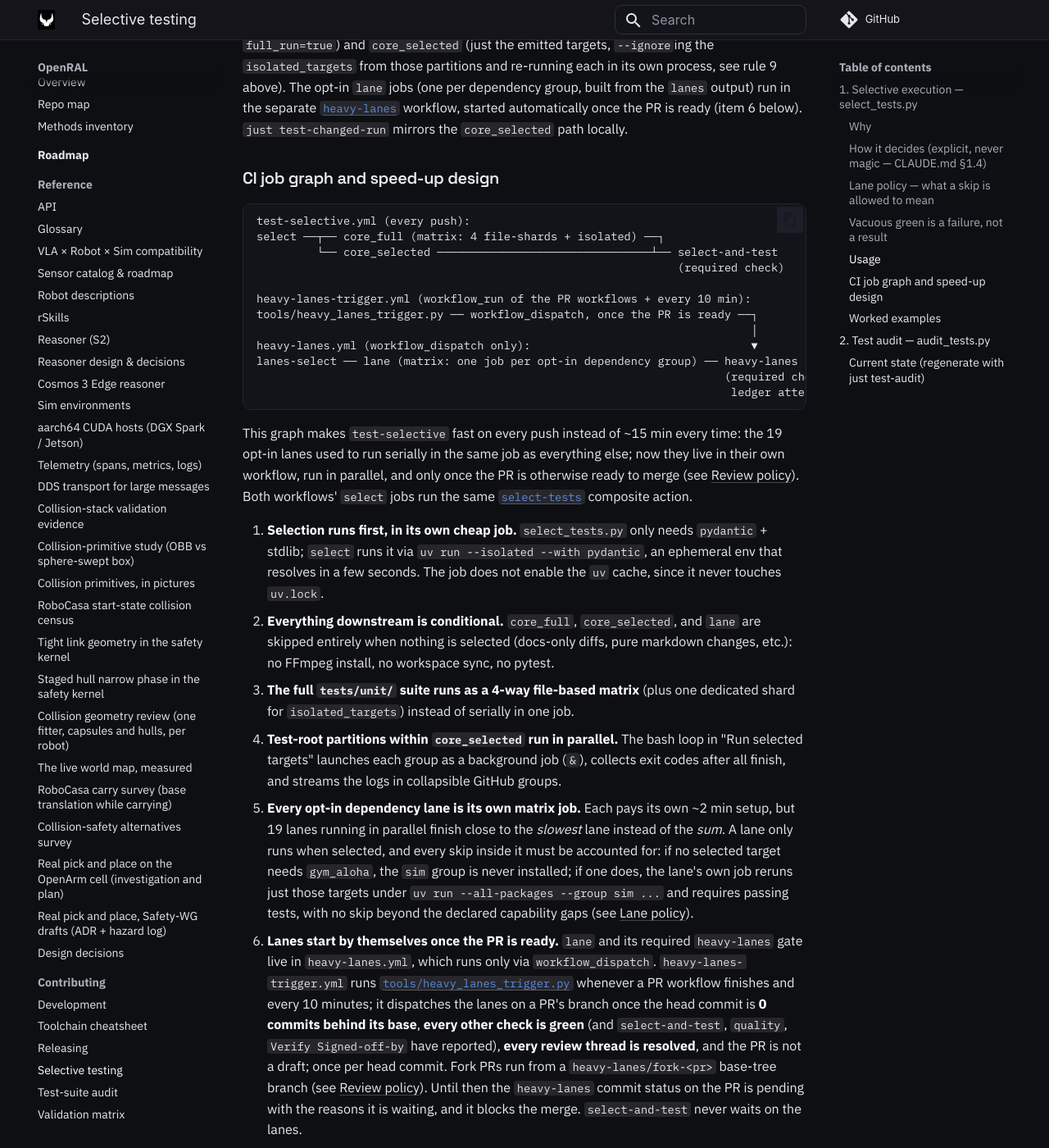
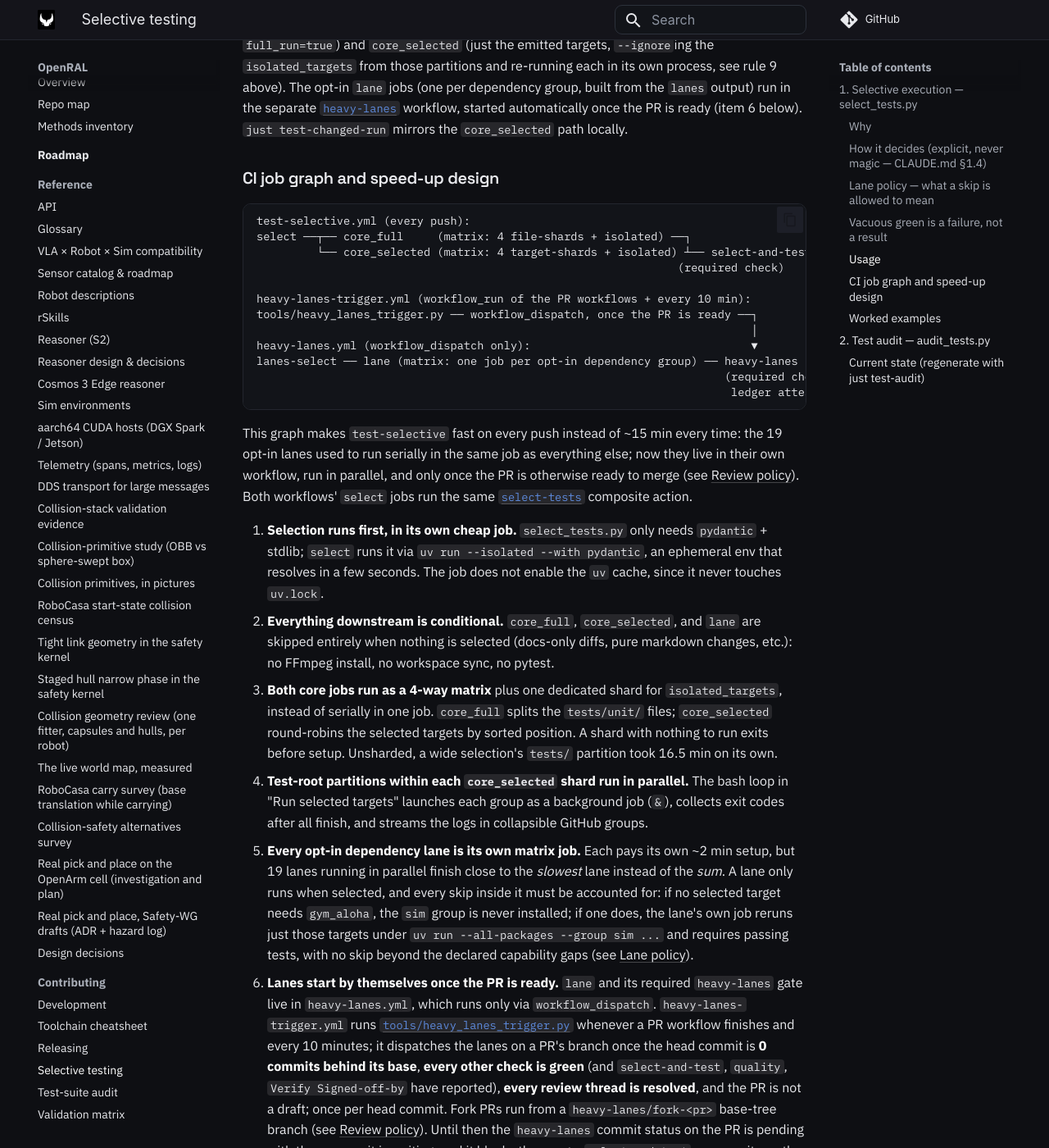
Before and after one commit to OpenRAL/openral, an MkDocs documentation site: the page built from docs/contributing/selective-testing.md, in a window 1280 px wide and 1400 px high, scrolled down 5657 px. Shown: the whole window at 82% size. Built offline with MkDocs 1.6.1 and Material for MkDocs 9.7.7, drawn with Linux system fonts in a browser that asks for light colours; comment, search, counter and statistics services are not loaded; some of the changed text lies outside the part shown.

Commit message:
ci(cache): save the uv cache on master only, warmed by cache-warm.yml
heavy-lanes dispatches on the PR branch, which cannot read the PR-scoped
(refs/pull/N/merge) cache test-selective saves, and nothing ever saved on
master. So every lane installed cold, then spent ~45 s tarring 3.7 GB for a
save all but one lane lost to 'another job may be creating this cache'.

setup-test-env now saves only on master, and cache-warm.yml refills the uv
and asset caches there when uv.lock, robots/** or the setup changes. Also
documents the core_selected sharding from the previous commit.

Co-Authored-By: Claude Opus 5.5 <noreply@anthropic.com>
Claude-Session: https://claude.ai/code/session_01KJNXTj5x7AxUFmbckPJTSF
Signed-off-by: Adrian <adrianllopart@gmail.com>

````diff
--- a/docs/contributing/selective-testing.md
+++ b/docs/contributing/selective-testing.md
@@ -269,8 +269,8 @@ workflow, started automatically once the PR is ready (item 6 below).
 
 ```
 test-selective.yml (every push):
-select ──┬── core_full (matrix: 4 file-shards + isolated) ──┐
-         └── core_selected ────────────────────────────────┴── select-and-test
+select ──┬── core_full     (matrix: 4 file-shards + isolated) ──┐
+         └── core_selected (matrix: 4 target-shards + isolated) ┴── select-and-test
                                                                (required check)
 
 heavy-lanes-trigger.yml (workflow_run of the PR workflows + every 10 min):
@@ -297,11 +297,14 @@ composite action.
 2. **Everything downstream is conditional.** `core_full`, `core_selected`, and
    `lane` are skipped entirely when nothing is selected (docs-only diffs, pure
    markdown changes, etc.): no FFmpeg install, no workspace sync, no pytest.
-3. **The full `tests/unit/` suite runs as a 4-way file-based matrix** (plus one
-   dedicated shard for `isolated_targets`) instead of serially in one job.
-4. **Test-root partitions within `core_selected` run in parallel.** The bash
-   loop in "Run selected targets" launches each group as a background job
-   (`&`), collects exit codes after all finish, and streams the logs in
+3. **Both core jobs run as a 4-way matrix** plus one dedicated shard for
+   `isolated_targets`, instead of serially in one job. `core_full` splits the
+   `tests/unit/` files; `core_selected` round-robins the selected targets by
+   sorted position. A shard with nothing to run exits before setup. Unsharded,
+   a wide selection's `tests/` partition took 16.5 min on its own.
+4. **Test-root partitions within each `core_selected` shard run in parallel.**
+   The bash loop in "Run selected targets" launches each group as a background
+   job (`&`), collects exit codes after all finish, and streams the logs in
    collapsible GitHub groups.
 5. **Every opt-in dependency lane is its own matrix job.** Each pays its own
    ~2 min setup, but 19 lanes running in parallel finish close to the
@@ -326,9 +329,14 @@ composite action.
    `heavy-lanes` commit status on the PR is pending with the reasons it is
    waiting, and it blocks the merge.
    `select-and-test` never waits on the lanes.
-7. **`robot_descriptions` / openarm asset clones are cached** across runs
-   (`.github/actions/setup-test-env`), instead of re-cloned by every job that
-   needs them.
+7. **The uv cache and the `robot_descriptions` / openarm asset clones are
+   cached on master** (`.github/actions/setup-test-env`), instead of
+   re-downloaded by every job. Only master saves the uv cache:
+   [`cache-warm.yml`](https://github.com/OpenRAL/openral/blob/master/.github/workflows/cache-warm.yml)
+   refills both caches when `uv.lock`, `robots/**` or the setup changes. A
+   PR-scoped save is invisible to the heavy-lanes dispatch on the PR branch,
+   so before this every lane ran cold and then spent ~45 s on a save that all
+   but one lane lost.
 8. **Stale runs are cancelled.** A `concurrency` group with `cancel-in-progress:
    true` stops any in-progress run on the same branch the moment a new push
    arrives.
````
Also changed, not shown: 2 other files.
